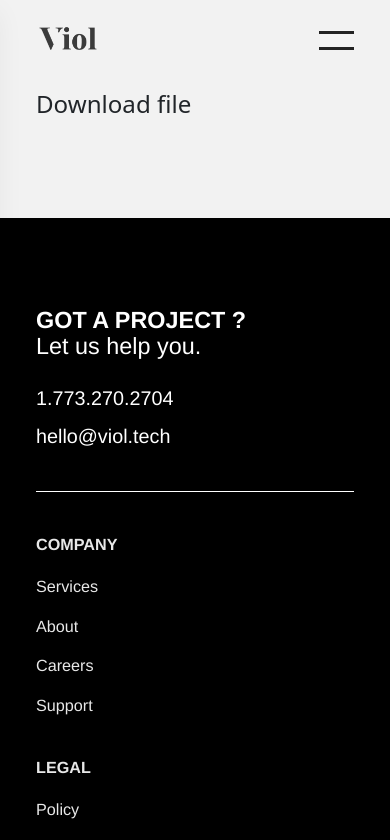
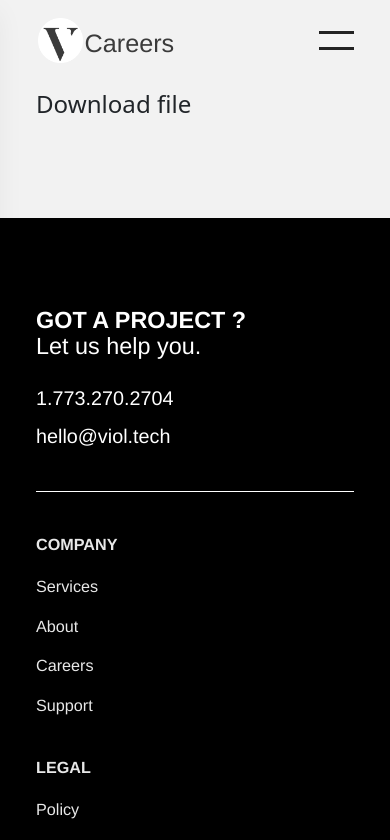
Before and after one commit to yutidesai95/viol_career, a Next.js app: page /download in a window 390 px wide. Shown: the top 840 px of the page. Built offline with nearby package versions, Linux system fonts and the light colour scheme; a web font is replaced by a local one.

Commit message:
V logo and submit button endnote added

```diff
--- a/components/applicationSettings/app.module.css
+++ b/components/applicationSettings/app.module.css
@@ -1,6 +1,6 @@
 .maincontainer{
-  padding-left: 6rem;
-  padding-right: 6rem;
+  padding-left: 7rem;
+  padding-right: 7rem;
   padding-bottom: 5rem;
   padding-top: 5rem;
   background-color: #f2f2f2;
@@ -451,18 +451,40 @@
 
   .notify{
     margin: 9px;
-    font-size:1.0rem;
+    font-size:1rem;
     font-family: var(--global-text-font-family);
     font-stretch: normal;
-    font-style: normal;
-    font-weight: 500;
+    font-weight: normal;
+    color: green;
   }
 
-  @media screen and (max-width: 1200px) {
+  .note{
+    font-size: 0.9rem;
+    margin-top: 1rem;
+    float: right;
+    font-weight: normal;
+  }
+
+  @media screen and (max-width: 1400px) {
 
     .maincontainer{
-      padding-left: 3rem;
-      padding-right: 3rem;
+      padding-left: 6rem;
+      padding-right: 6rem;
+
+    }
+
+
+    .note{
+      font-size: 0.9rem;
+
+    }
+  }
+
+  @media screen and (max-width: 1023px) {
+
+    .maincontainer{
+      padding-left: 4rem;
+      padding-right: 4rem;
 
     }
 
@@ -549,10 +571,14 @@
     .notify{
       margin: 8px;
       font-size:0.9rem;
-      font-family: var(--global-text-font-family);
-      font-stretch: normal;
-      font-style: normal;
+
       font-weight: 500;
+    }
+
+
+    .note{
+      font-size: 0.7rem;
+
     }
 
     .submit {
@@ -564,10 +590,7 @@
 
   }
 
-
-
-
-  @media screen and (max-width: 818px) {
+  @media screen and (max-width: 639px) {
 
     .maincontainer{
       padding-left: 1rem;
@@ -685,6 +708,14 @@
       width: 100%;
     }
 
+
+    .label{
+      font-size: 0.8rem;
+    }
+
+    .input{
+      font-size: 0.8rem;
+    }
     .notify{
       margin: 6px;
       font-size:0.8rem;
@@ -693,9 +724,21 @@
       font-style: normal;
       font-weight: 500;
     }
+
+    .note{
+      font-size: 0.6rem;
+
+    }
+
+    .disabledsubmit{
+      margin-top: 2rem;
+      font-size: 0.8rem;
+      float:none;
+    }
+
     .submit {
-
+      margin-top: 2rem;
       font-size: 0.8rem;
-
+      float:none;
       }
   }
--- a/components/applicationSettings/dynamicForm/index.js
+++ b/components/applicationSettings/dynamicForm/index.js
@@ -359,6 +359,11 @@ function DynamicForm() {
                 <button className={disabled ? classes.disabledsubmit : classes.submit} onClick={handleAddFormSubmit} type="submit" disabled={disabled ? true : false}>Submit Details</button>
           </div>
 
+          {disabled && (
+              <div className={classes.row}>
+              <h6 className={classes.note}>Note: Fill out the required fields to enable the submit button</h6>
+              </div>
+          )}
 
         </div>
         <div>{notification}</div>
--- a/components/global/menu/containers/Navbar/index.js
+++ b/components/global/menu/containers/Navbar/index.js
@@ -15,21 +15,49 @@ function Navbar(){
     const openMenu= ()=> setIsOpen(!isOpen);
     return(
       <header className={styles.header}>
-          <Script
-  src="./scripts/header.js"
-  strategy="beforeInteractive"
-/>
+      <Script
+        src="./scripts/header.js"
+        strategy="beforeInteractive"
+        />
                     <nav className={styles.navbar}>
-                    <div className={styles.navLt}>
+                    {/* <div className={styles.navLt}>
                     <Link className={styles.active} href='/'>
-                            <a >
-                                <img className={styles.navlogo} src="/images/Logo.png" alt="logo" width="120" height="35" />
+                            <a>
+                                <ul className={styles.parentLogoDiv}>
+                                <li className={styles.logoDiv}><img className={styles.navlogo} src="/images/VLogo.png" alt="logo" width="120" height="35" /></li>
+                                <li className={styles.textDiv}><p className={styles.navName}>Careers</p></li>
+                                </ul>
                             </a>
                     </Link>
-                    </div>
+                    </div> */}
+
+                    <ul className={styles.logomenu}>
+                        <li className={styles.logoMenuItem}>
+                            <Link href='/'>
+                              <a className={styles.navlogolink}><img className={styles.navlogo} src="/images/VLogo.png" alt="logo" width="120" height="35" /></a>
+                            </Link>
+                        </li>
+
+                        <li className={styles.logoMenuItem}>
+                           <Link href='/'>
+                             <a className={styles.navlogolink}>Careers</a>
+                            </Link>
+                        </li>
+
+
+
+                    </ul>
+
+
+
+
 
                     <ul className={isOpen === false ?
                             styles.navmenu : styles.navmenu +' '+ styles.active}>
+
+
+
+
                         <li className={styles.navitem}>
                             <Link href='https://www.viol.tech/'>
                               <a className={isOpen === false ?
--- a/components/global/menu/menu.module.css
+++ b/components/global/menu/menu.module.css
@@ -22,20 +22,22 @@ html:not([data-scroll='0']) .navbar {
     max-width: 1260px;
 }
 
-.navLt{
+/* .navLt{
     float: left;
     display: flex;
     flex-wrap: nowrap;
     flex-direction: column;
     height: 30px;
     max-width: 60px;
+} */
 
-}
+
+
+
 
 .hamburger {
     display: none;
 }
-
 
 .bar {
     display: block;
@@ -56,8 +58,38 @@ html:not([data-scroll='0']) .navbar {
     margin: 1rem 0rem;
 }
 
+.logomenu {
+    display: flex;
+    justify-content:flex-start;
+    align-items:flex-end;
+    margin: 1rem 0rem;
+    padding-left: 0rem !important;
+}
+
+
+
+
 .navitem {
     margin-left: 0rem;
+
+}
+
+
+.logoMenuItem {
+    margin-left: 0.1rem;
+
+}
+
+.navlogolink{
+    color: var(--global-font-color);
+    transition: color .15s ease, background-color .15s ease;
+    font-family: var(--global-text-font-family);
+    font-size: 1.75rem;
+    transition: all 0.1s ease-in-out;
+}
+
+.navlogolink:hover{
+    color: var(--global-font-color);
 }
 
 .logoutbtn{
@@ -103,14 +135,12 @@ html:not([data-scroll='0']) .navbar {
     transition: all 0.1s ease-in-out;
 }
 
-
 .navlogo {
-    height: 30px;
+    height: 50px;
     width: auto;
     align-self: flex-start;
     text-align: start;
 }
-
 
 .close, .hamburger {
     background: transparent;
@@ -127,11 +157,12 @@ html:not([data-scroll='0']) .navbar {
       outline: none;
     }
 
+    @media screen and (max-width: 1400px){
 
-@media (max-width: 1400px) {
     .btndesign {
         font-size: 1.4rem;
     }
+
     .navbar{
         padding-left: 6rem;
         padding-right: 6rem;
@@ -188,7 +219,7 @@ html:not([data-scroll='0']) .navbar {
   }
 
 
-  @media (max-width: 1023px) {
+  @media screen and (max-width: 1023px) {
     .btndesign{
         font-size: 1.2rem;
     }
@@ -196,6 +227,22 @@ html:not([data-scroll='0']) .navbar {
         padding-left: 4rem;
         padding-right: 4rem;
     }
+
+    .logomenu{
+        margin: 0rem 0rem;
+    }
+    .navlogo{
+        height:55px;
+
+    }
+
+    .navlogolink{
+
+        font-size: 1.7rem;
+
+    }
+
+
     .navmenu {
         position: fixed;
         left: -100%;
@@ -247,7 +294,7 @@ html:not([data-scroll='0']) .navbar {
     }
 }
 
-@media (max-width: 639px) {
+@media screen and (max-width: 639px) {
     .btndesign{
         font-size: 1.2rem;
     }
@@ -257,8 +304,19 @@ html:not([data-scroll='0']) .navbar {
         padding-right: 2rem;
 
     }
+
+    .logomenu{
+        margin: 0rem 0rem;
+    }
     .navlogo{
-        height:25px;
+        height:45px;
+
+    }
+
+    .navlogolink{
+
+        font-size: 1.4rem;
+
     }
     .navmenu {
         position: fixed;
```
Also changed, not shown: components/dashboard/dashboard.module.css (+10 -4 lines), public/images/Vlogo.png (added), public/images/Vlogo.svg (added).
